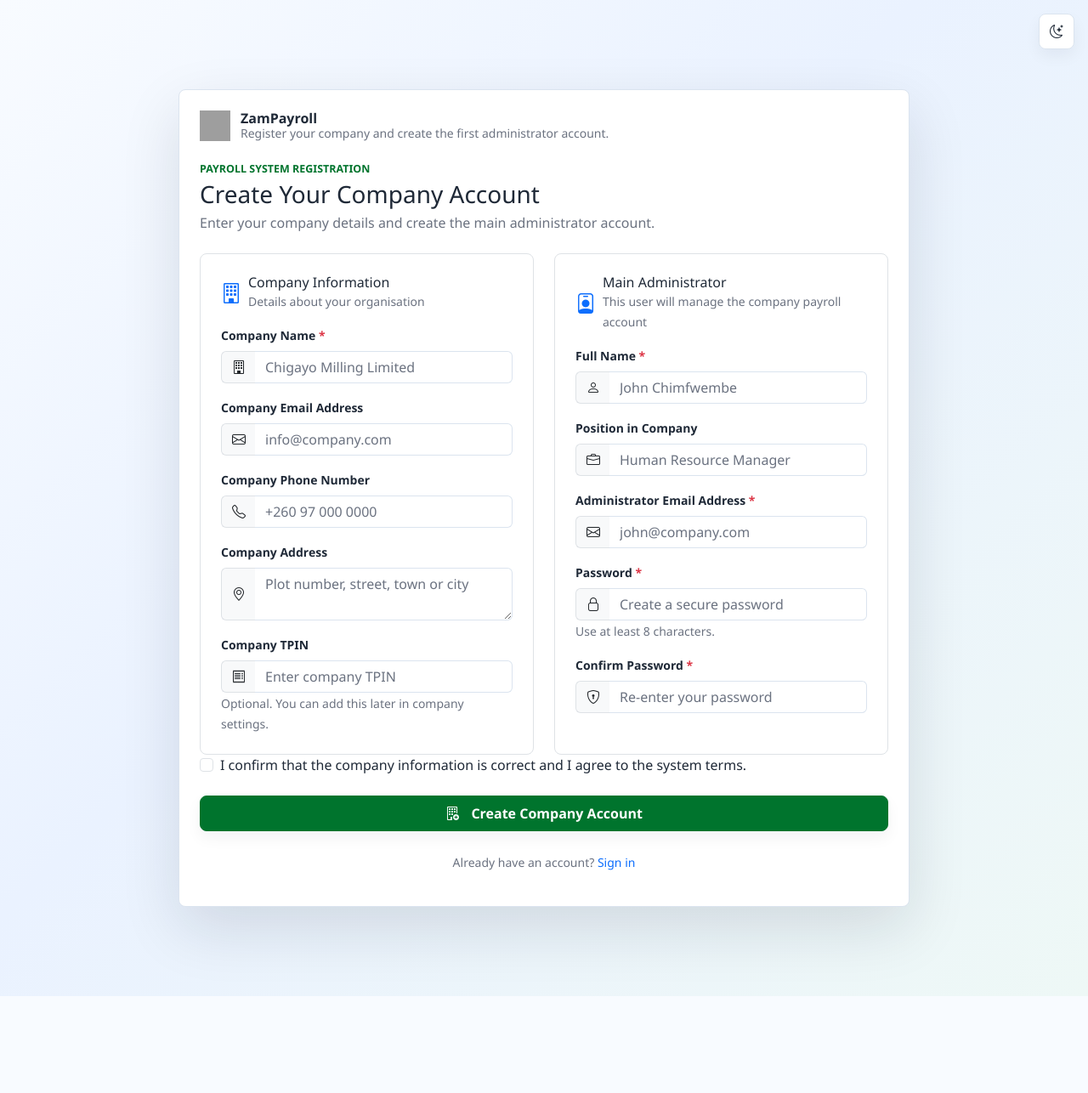
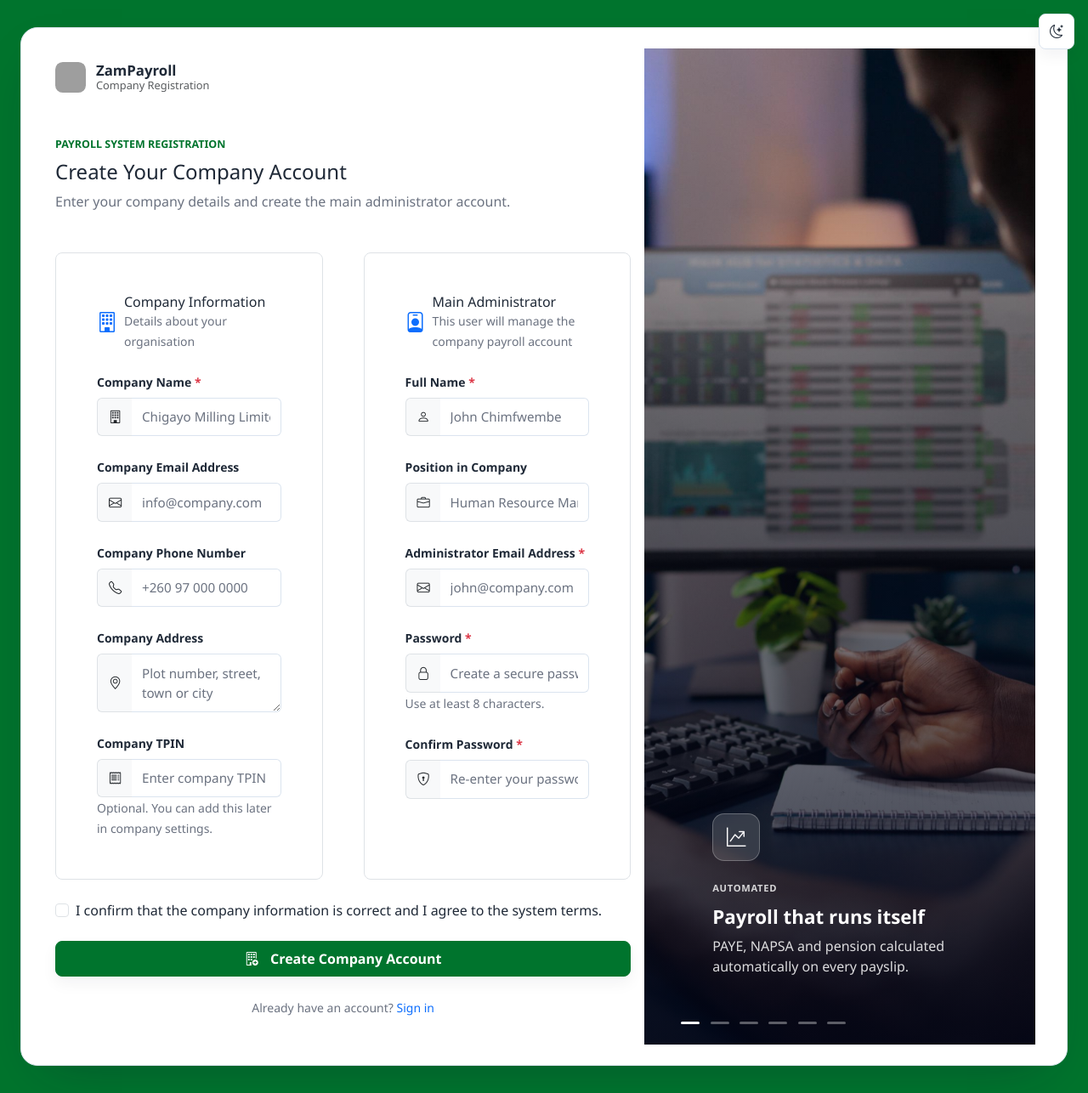
Before and after one commit to Piko-Technology-Services/zampayroll, a Laravel app: page /register in a window 1280 px wide. Shown: the whole page at 85% size. Before the commit the page ends 1172 px from the top, so only its background shows below. Run offline with Laravel 12, Linux system fonts and the light colour scheme; grey boxes are pictures that could not be loaded.

Commit message:
Auth Style

```diff
--- a/resources/views/auth/register.blade.php
+++ b/resources/views/auth/register.blade.php
@@ -1,8 +1,8 @@
 @extends('layouts.auth')
 
 @section('title', 'Create Company Account')
-
-@section('subtitle', 'Register your company and create the first administrator account.')
+@section('subtitle', 'Company Registration')
+@section('card_size', 'auth-card-wide')
 
 @section('content')
 
@@ -14,13 +14,13 @@
 @csrf
 
 {{-- PAGE HEADER --}}
-<div class="mb-4">
+<div class="mb-5">
 
-    <p class="eyebrow mb-1">
+    <p class="eyebrow mb-2">
         Payroll System Registration
     </p>
 
-    <h1 class="h3 mb-1">
+    <h1 class="h4 mb-2">
         Create Your Company Account
     </h1>
 
@@ -35,13 +35,13 @@
    COMPANY INFORMATION
 ========================================================== --}}
 
-<div class="row g-4">
+<div class="row g-4 g-xl-5">
 
     <div class="col-12 col-lg-6">
 
-        <div class="border rounded-3 p-3 p-md-4 h-100">
+        <div class="border rounded-3 p-4 p-xl-5 h-100">
 
-            <div class="d-flex align-items-center mb-3">
+            <div class="d-flex align-items-center mb-4">
 
                 <div class="me-2">
 
@@ -65,7 +65,7 @@
 
 
             {{-- COMPANY NAME --}}
-            <div class="mb-3">
+            <div class="mb-4">
 
                 <label for="company_name"
                        class="form-label small fw-semibold">
@@ -106,7 +106,7 @@
 
 
             {{-- COMPANY EMAIL --}}
-            <div class="mb-3">
+            <div class="mb-4">
 
                 <label for="company_email"
                        class="form-label small fw-semibold">
@@ -145,7 +145,7 @@
 
 
             {{-- COMPANY PHONE --}}
-            <div class="mb-3">
+            <div class="mb-4">
 
                 <label for="company_phone"
                        class="form-label small fw-semibold">
@@ -184,7 +184,7 @@
 
 
             {{-- COMPANY ADDRESS --}}
-            <div class="mb-3">
+            <div class="mb-4">
 
                 <label for="company_address"
                        class="form-label small fw-semibold">
@@ -274,9 +274,9 @@
 
     <div class="col-12 col-lg-6">
 
-        <div class="border rounded-3 p-3 p-md-4 h-100">
+        <div class="border rounded-3 p-4 p-xl-5 h-100">
 
-            <div class="d-flex align-items-center mb-3">
+            <div class="d-flex align-items-center mb-4">
 
                 <div class="me-2">
 
@@ -300,7 +300,7 @@
 
 
             {{-- FULL NAME --}}
-            <div class="mb-3">
+            <div class="mb-4">
 
                 <label for="name"
                        class="form-label small fw-semibold">
@@ -341,7 +341,7 @@
 
 
             {{-- POSITION --}}
-            <div class="mb-3">
+            <div class="mb-4">
 
                 <label for="position"
                        class="form-label small fw-semibold">
@@ -380,7 +380,7 @@
 
 
             {{-- USER EMAIL --}}
-            <div class="mb-3">
+            <div class="mb-4">
 
                 <label for="email"
                        class="form-label small fw-semibold">
@@ -421,7 +421,7 @@
 
 
             {{-- PASSWORD --}}
-            <div class="mb-3">
+            <div class="mb-4">
 
                 <label for="password"
                        class="form-label small fw-semibold">
@@ -504,7 +504,7 @@
 
 
 {{-- TERMS --}}
-<div class="mb-4">
+<div class="mb-4 mt-4">
 
     <div class="form-check">
 
--- a/resources/views/layouts/auth.blade.php
+++ b/resources/views/layouts/auth.blade.php
@@ -10,6 +10,7 @@
     <link rel="stylesheet" href="{{ asset('assets/css/bootstrap.min.css') }}">
     <link rel="stylesheet" href="{{ asset('assets/vendors/bootstrap-icons/bootstrap-icons.css') }}">
     <link rel="stylesheet" href="{{ asset('assets/css/style.css') }}">
+    <link rel="stylesheet" href="{{ asset('assets/css/auth.css') }}">
 </head>
 
 <body class="auth-body">
@@ -20,9 +21,13 @@
     </button>
 
     <main class="auth-page">
-        <section class="auth-card">
+        <section class="auth-card @yield('card_size')" id="page-content">
 
-            {{-- BRAND --}}
+            {{-- =====================================================
+               LEFT — FORM SIDE
+            ====================================================== --}}
+            <div class="auth-form-side">
+
                 <a class="auth-brand" href="#">
                     <img src="http://misc.zampayroll.com/logo.png" width="36" height="36" alt="ZamPayroll Logo"
                         class="brand-logo">
@@ -33,12 +38,64 @@
                     </span>
                 </a>
 
-            {{-- FORM CONTENT --}}
+                <div class="auth-form-content">
                     @yield('content')
+                </div>
 
-            {{-- FOOTER --}}
                 <div class="auth-footer mt-3">
                     @yield('footer')
+                </div>
+
+            </div>
+
+            {{-- =====================================================
+               RIGHT — IMAGE / SLIDER SIDE
+               Photos live in public/images/payroll/1.jpg … 6.jpg
+            ====================================================== --}}
+            @php
+                $authSlides = [
+                    ['image' => 'assets/images/payroll/1.jpg', 'icon' => 'bi-graph-up-arrow', 'tag' => 'Automated', 'title' => 'Payroll that runs itself', 'text' => 'PAYE, NAPSA and pension calculated automatically on every payslip.'],
+                    ['image' => 'assets/images/payroll/2.jpg', 'icon' => 'bi-shield-check', 'tag' => 'Compliant', 'title' => 'Built for compliance', 'text' => 'Stay aligned with ZRA and NAPSA statutory requirements, always.'],
+                    ['image' => 'assets/images/payroll/3.jpg', 'icon' => 'bi-people', 'tag' => 'All-in-one', 'title' => 'One workspace, every employee', 'text' => 'Manage contracts, leave and payments from a single dashboard.'],
+                    ['image' => 'assets/images/payroll/4.jpg', 'icon' => 'bi-lock', 'tag' => 'Secure', 'title' => 'Bank-grade security', 'text' => 'Your payroll data stays encrypted and protected at every step.'],
+                    ['image' => 'assets/images/payroll/5.jpg', 'icon' => 'bi-bar-chart', 'tag' => 'Insights', 'title' => 'Clear payroll insights', 'text' => 'Track costs, trends and headcount at a glance.'],
+                    ['image' => 'assets/images/payroll/6.jpg', 'icon' => 'bi-headset', 'tag' => 'Support', 'title' => 'Support when you need it', 'text' => 'A dedicated team ready to help your business grow.'],
+                ];
+            @endphp
+
+            <div class="auth-image-side d-none d-lg-flex">
+
+                <div id="authCarousel" class="carousel slide auth-carousel" data-bs-ride="carousel"
+                    data-bs-interval="5000">
+
+                    <div class="carousel-inner h-100">
+
+                        @foreach ($authSlides as $index => $slide)
+                            <div class="carousel-item h-100 @if ($index === 0) active @endif">
+                                <div class="auth-slide" style="background-image: url('{{ asset($slide['image']) }}')">
+                                    <div class="auth-slide-icon">
+                                        <i class="bi {{ $slide['icon'] }}"></i>
+                                    </div>
+                                    <span class="auth-slide-tag">{{ $slide['tag'] }}</span>
+                                    <h3>{{ $slide['title'] }}</h3>
+                                    <p>{{ $slide['text'] }}</p>
+                                </div>
+                            </div>
+                        @endforeach
+
+                    </div>
+
+                    <div class="carousel-indicators auth-carousel-indicators">
+                        @foreach ($authSlides as $index => $slide)
+                            <button type="button" data-bs-target="#authCarousel" data-bs-slide-to="{{ $index }}"
+                                class="@if ($index === 0) active @endif"
+                                @if ($index === 0) aria-current="true" @endif
+                                aria-label="Slide {{ $index + 1 }}"></button>
+                        @endforeach
+                    </div>
+
+                </div>
+
             </div>
 
         </section>
@@ -63,16 +120,6 @@
         showLoader();
     });
 
-    // Show loader on page navigation clicks
-    // document.addEventListener('click', function (e) {
-    //     const link = e.target.closest('a');
-    //     if (link && link.href && !link.target) {
-    //         showLoader();
-    //     }
-    // });
-
-
-
     document.addEventListener("click", function (e) {
         const link = e.target.closest("a");
 
@@ -87,9 +134,7 @@
             }, 150);
         }
     });
-
     </script>
-
 
     <div id="global-loader" class="global-loader d-none">
         <div class="loader-box">
@@ -97,6 +142,7 @@
             <p class="mt-2 mb-0">Loading...</p>
         </div>
     </div>
+
 </body>
 
 </html>
```
Also changed, not shown: resources/views/auth/login.blade.php (+25 -4 lines), resources/views/dashboard/employees/edit.blade.php (+4 -4 lines), resources/views/dashboard/employees/index.blade.php (+6 -4 lines), public/assets/css/auth.css (added), public/assets/images/payroll/1.jpg (added), public/assets/images/payroll/2.jpg (added), public/assets/images/payroll/3.jpg (added), public/assets/images/payroll/4.jpg (added), public/assets/images/payroll/5.jpg (added). Lines whose indentation alone changed are shown as unchanged.
